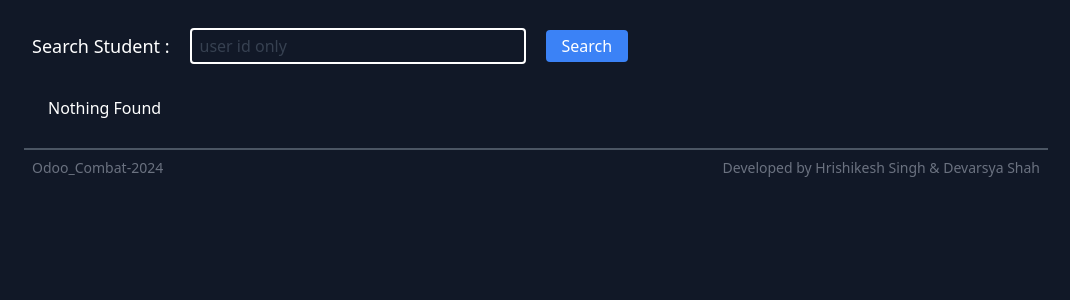
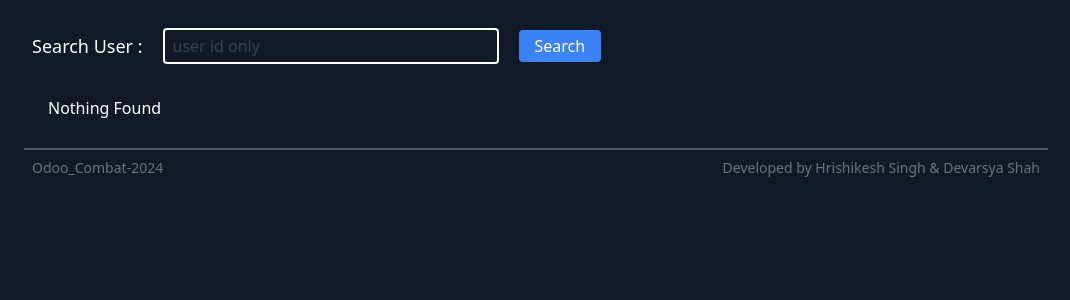
Before and after one commit to DEVARSYASHAH/Duodeck-odoocombat, a Django app: page /all-issues/ in a window 1280 px wide. Shown: the part 98-398 px from the top of the page, without its empty margins (104-1174 px from the left). Run offline with Django 3.2, Linux system fonts and the light colour scheme; the visitor is signed in with stand-in values (Sample User, id 1); data that the repository does not hold is empty.

Commit message:
Update allissues.html

```diff
--- a/templates/library/allissues.html
+++ b/templates/library/allissues.html
@@ -4,7 +4,7 @@
   class="w-full flex flex-col sm:flex-row sm:items-center"
   action="/all-issues/"
 >
-  <label class="text-lg" for="studentID">Search Student :</label>
+  <label class="text-lg" for="studentID">Search User :</label>
   <input
     class="w-full sm:w-1/3 px-2 py-1 bg-transparent border-white border-2 mt-4 sm:mt-0 sm:mx-5 rounded text-white placeholder-gray-700"
     type="text"
```
